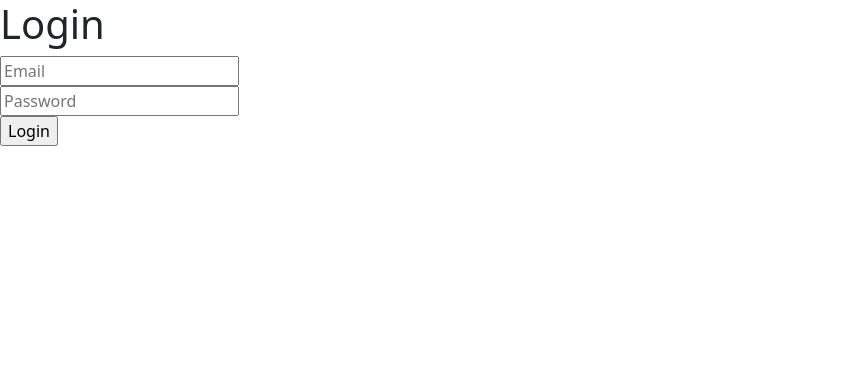
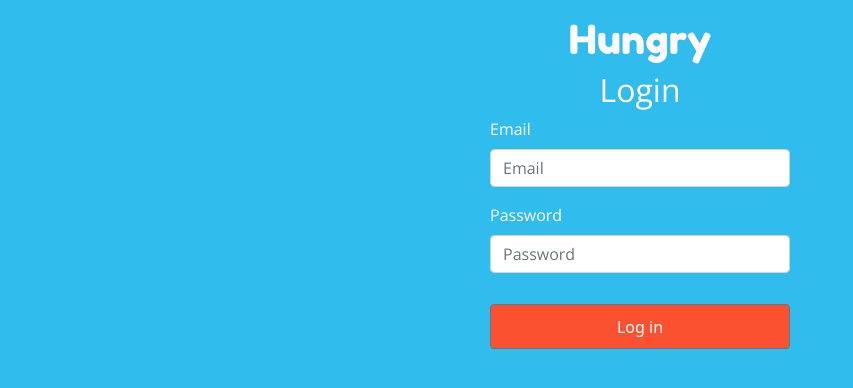
Before and after one commit to jackwillis517/Hungry, a React (Create React App) app in the folder frontend/: page /login in a window 1280 px wide. Shown: the top 388 px of the page, without its empty margins (0-853 px from the left). Built offline with nearby package versions, Linux system fonts and the light colour scheme.

Commit message:
Login works
Login works with correct styling

```diff
--- a/frontend/src/App.js
+++ b/frontend/src/App.js
@@ -1,51 +1,14 @@
-import React, { useState } from 'react'
-import axios from 'axios'
-
-
-
-// import { BrowserRouter, Route } from 'react-router-dom'
-// import Login from './pages/Login.js'
+import React from 'react'
+import { BrowserRouter, Routes, Route } from 'react-router-dom'
+import Login from './pages/Login.js'
 
 const App = () => {
-    const [email, setEmail] = useState('')
-    const [password, setPassword] = useState('')
-
-    const loginUser = (e) => {
-        e.preventDefault()
-        const userData = {
-            email: email,
-            password: password
-        }
-        axios.post("http://localhost:5000/api/users/login", userData)
-        .then((response) => {
-            console.log(response.status)
-            console.log(response.data.token)
-        })
-    }
-
     return (
-        <div>
-            <h1>Login</h1>
-            <form onSubmit={loginUser}>
-                <input
-                    value={email}
-                    onChange={(e) => setEmail(e.target.value)}
-                    type="text"
-                    placeholder="Email"
-                />
-                <br/>
-                <input
-                    value={password}
-                    onChange={(e) => setPassword(e.target.value)}
-                    type="password"
-                    placeholder="Password"
-                />
-                <br/>
-                <input type="submit" value="Login" />
-                <br/>
-
-            </form>
-        </div>
+        <BrowserRouter>
+            <Routes>
+                <Route path="/login" element={<Login/>} />
+            </Routes>
+        </BrowserRouter>
     )
 }
 
--- a/frontend/src/pages/Login.js
+++ b/frontend/src/pages/Login.js
@@ -1,39 +1,29 @@
-// import styles from './Login.css';
-// import { Button, Form, FormGroup, Label, Input } from 'reactstrap'
-import { useState } from 'react'
+import React, { useState } from 'react'
+import axios from 'axios'
+import styles from './Login.css';
+import { Button, Form, FormGroup, Label, Input } from 'reactstrap'
 
 
-function Login() {
+const Login = () => {
     const [email, setEmail] = useState('')
     const [password, setPassword] = useState('')
 
-  async function loginUser(event) {
-    event.preventDefault()
-    const response = fetch('http://localhost:5000/api/login', {
-      method: 'POST',
-      headers: {
-        'Content-Type': 'application/json',
-      },
-      body: JSON.stringify({
-        email,
-        password
-      }),
+    const loginUser = (e) => {
+        e.preventDefault()
+        const userData = {
+            email: email,
+            password: password
+        }
+        axios.post("http://localhost:5000/api/users/login", userData)
+        .then((response) => {
+            console.log(response.status)
+            console.log(response.data.token)
         })
-
-    const data = await response.json()
-    console.log(data)
     }
 
+    <div></div>
     return (
-    <div>
-
-    </div>
-  );
-}
-
-export default Login;
-
-{/* <Form className='login-form' onSubmit={loginUser}>
+      <Form className='login-form' onSubmit={loginUser}>
         <h1 className='login-title'>
           <span className='font-weight-bold'>Hungry</span>
         </h1>
@@ -47,6 +37,8 @@ export default Login;
             type='email'
             placeholder='Email'
           />
+        </FormGroup>
+        <FormGroup className='login-text'>
           <Label>Password</Label>
           <Input
             value = {password}
@@ -56,6 +48,11 @@ export default Login;
           />
         </FormGroup>
 
-      <Button className='login-button' onClick={loginUser}>Log in</Button>
-      <Button className='login-button'>Forgot Password</Button>
-    </Form> */}
+        <Button className='login-button'>Log in</Button>
+      </Form>
+
+
+    )
+  }
+
+export default Login;
```
Lines whose indentation alone changed are shown as unchanged.
